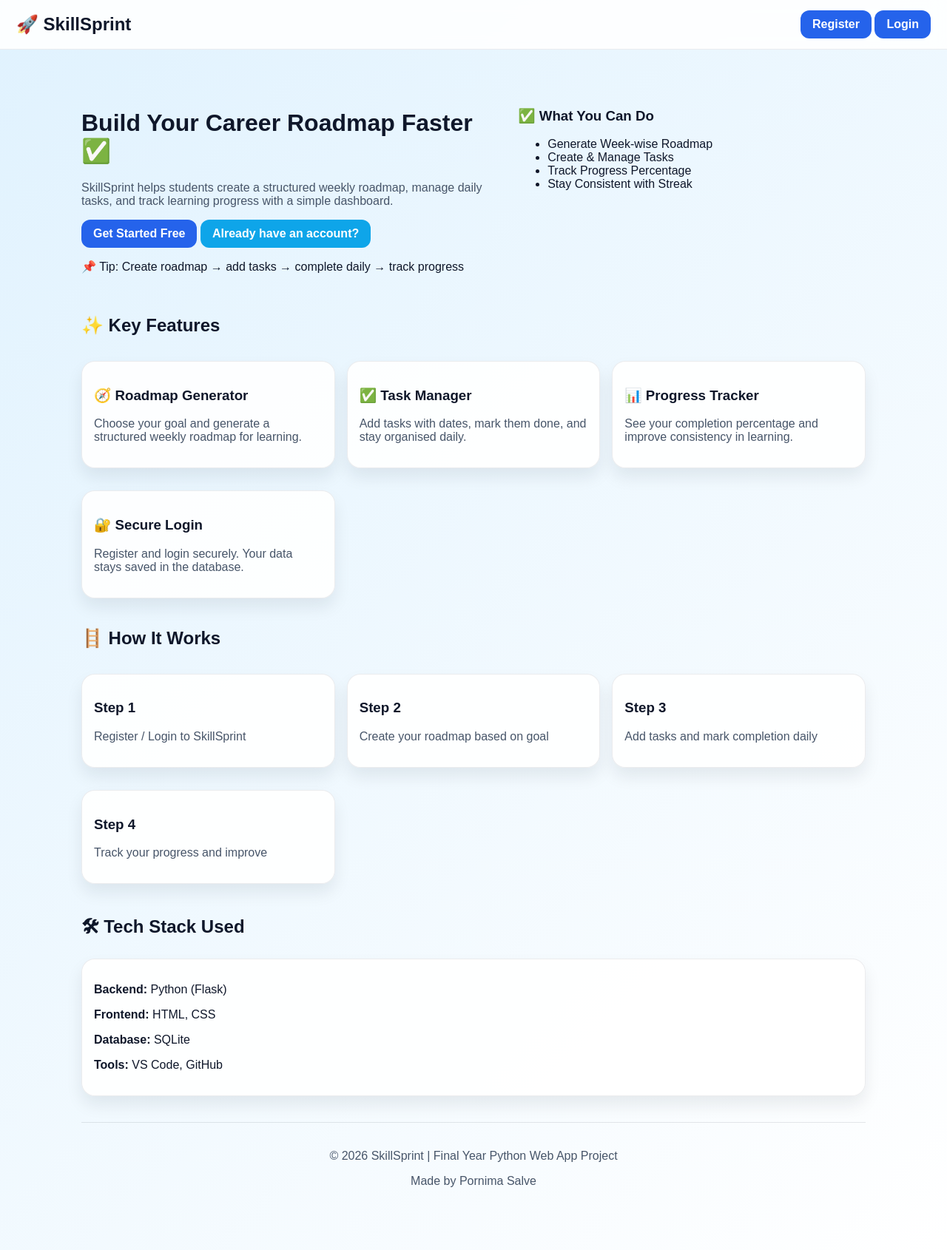
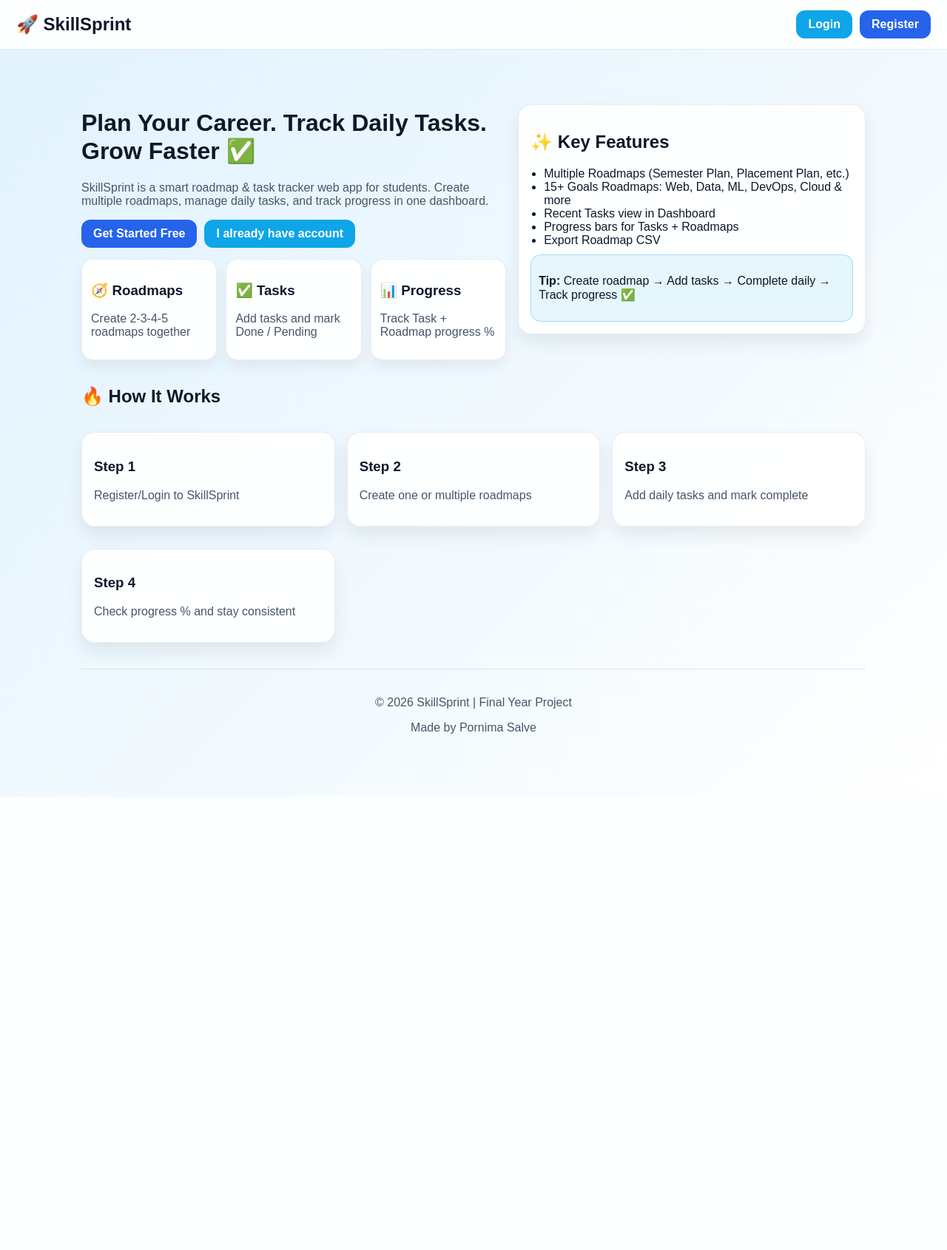
Before and after one commit to pornima1359/SkillSprint-Smart-Career-Roadmap-Task-Tracker-Python-Flask-Web-App-, a Flask app: page / in a window 1280 px wide. Shown: the whole page at 74% size. After the commit the page ends 1077 px from the top, so only its background shows below. Run offline with Flask 3, Linux system fonts and the light colour scheme.

Commit message:
Add files via upload

```diff
--- a/templates/index.html
+++ b/templates/index.html
@@ -4,115 +4,85 @@
   <title>SkillSprint</title>
   <link rel="stylesheet" href="{{ url_for('static', filename='style.css') }}">
 </head>
+<body>
 
-<body>
-  <!-- Top Bar -->
 <div class="topbar">
   <h2>🚀 SkillSprint</h2>
-    <div>
+  <div class="nav">
+    <a class="btn secondary" href="/login">Login</a>
     <a class="btn" href="/register">Register</a>
-      <a class="btn" href="/login">Login</a>
   </div>
 </div>
 
-  <!-- Hero Section -->
 <div class="container">
+
   <div class="hero">
-      <div>
-        <h1>Build Your Career Roadmap Faster ✅</h1>
+    <div class="hero-left">
+      <h1>Plan Your Career. Track Daily Tasks. Grow Faster ✅</h1>
       <p class="muted">
-          SkillSprint helps students create a structured weekly roadmap, manage daily tasks,
-          and track learning progress with a simple dashboard.
+        SkillSprint is a smart roadmap & task tracker web app for students.
+        Create multiple roadmaps, manage daily tasks, and track progress in one dashboard.
       </p>
 
-        <div style="margin-top: 15px;">
+      <div class="hero-actions">
         <a class="btn" href="/register">Get Started Free</a>
-          <a class="btn secondary" href="/login">Already have an account?</a>
+        <a class="btn secondary" href="/login">I already have account</a>
       </div>
 
-        <p class="mini-note">📌 Tip: Create roadmap → add tasks → complete daily → track progress</p>
+      <div class="mini-grid">
+        <div class="mini-card">
+          <h3>🧭 Roadmaps</h3>
+          <p class="muted">Create 2-3-4-5 roadmaps together</p>
         </div>
-
-      <div class="hero-card">
-        <h3>✅ What You Can Do</h3>
-        <ul>
-          <li>Generate Week-wise Roadmap</li>
-          <li>Create & Manage Tasks</li>
-          <li>Track Progress Percentage</li>
-          <li>Stay Consistent with Streak</li>
-        </ul>
+        <div class="mini-card">
+          <h3>✅ Tasks</h3>
+          <p class="muted">Add tasks and mark Done / Pending</p>
+        </div>
+        <div class="mini-card">
+          <h3>📊 Progress</h3>
+          <p class="muted">Track Task + Roadmap progress %</p>
+        </div>
       </div>
     </div>
 
-    <!-- Features Section -->
-    <h2 style="margin-top: 40px;">✨ Key Features</h2>
+    <div class="hero-right card">
+      <h2>✨ Key Features</h2>
+      <ul class="list">
+        <li>Multiple Roadmaps (Semester Plan, Placement Plan, etc.)</li>
+        <li>15+ Goals Roadmaps: Web, Data, ML, DevOps, Cloud & more</li>
+        <li>Recent Tasks view in Dashboard</li>
+        <li>Progress bars for Tasks + Roadmaps</li>
+        <li>Export Roadmap CSV</li>
+      </ul>
 
-    <div class="grid">
-      <div class="card">
-        <h3>🧭 Roadmap Generator</h3>
-        <p class="muted">
-          Choose your goal and generate a structured weekly roadmap for learning.
-        </p>
+      <div class="hero-note">
+        <p><b>Tip:</b> Create roadmap → Add tasks → Complete daily → Track progress ✅</p>
       </div>
-
-      <div class="card">
-        <h3>✅ Task Manager</h3>
-        <p class="muted">
-          Add tasks with dates, mark them done, and stay organised daily.
-        </p>
-      </div>
-
-      <div class="card">
-        <h3>📊 Progress Tracker</h3>
-        <p class="muted">
-          See your completion percentage and improve consistency in learning.
-        </p>
-      </div>
-
-      <div class="card">
-        <h3>🔐 Secure Login</h3>
-        <p class="muted">
-          Register and login securely. Your data stays saved in the database.
-        </p>
     </div>
   </div>
 
-    <!-- How it Works -->
-    <h2 style="margin-top: 40px;">🪜 How It Works</h2>
+  <h2 class="section-title">🔥 How It Works</h2>
   <div class="grid">
     <div class="card">
       <h3>Step 1</h3>
-        <p class="muted">Register / Login to SkillSprint</p>
+      <p class="muted">Register/Login to SkillSprint</p>
     </div>
-
     <div class="card">
       <h3>Step 2</h3>
-        <p class="muted">Create your roadmap based on goal</p>
+      <p class="muted">Create one or multiple roadmaps</p>
     </div>
-
     <div class="card">
       <h3>Step 3</h3>
-        <p class="muted">Add tasks and mark completion daily</p>
+      <p class="muted">Add daily tasks and mark complete</p>
     </div>
-
     <div class="card">
       <h3>Step 4</h3>
-        <p class="muted">Track your progress and improve</p>
+      <p class="muted">Check progress % and stay consistent</p>
     </div>
   </div>
 
-    <!-- Tech Stack Section -->
-    <h2 style="margin-top: 40px;">🛠 Tech Stack Used</h2>
-    <div class="card">
-      <p><b>Backend:</b> Python (Flask)</p>
-      <p><b>Frontend:</b> HTML, CSS</p>
-      <p><b>Database:</b> SQLite</p>
-      <p><b>Tools:</b> VS Code, GitHub</p>
-    </div>
-
-    <!-- Footer -->
   <div class="footer">
-      <p>© 2026 SkillSprint | Final Year Python Web App Project</p>
+    <p>© 2026 SkillSprint | Final Year Project</p>
     <p class="muted">Made by Pornima Salve</p>
   </div>
 </div>
```
Also changed, not shown: templates/dashboard.html (+58 -14 lines), templates/login.html (+23 -7 lines), templates/progress.html (+37 -8 lines), templates/register.html (+26 -8 lines), templates/roadmap_create.html (added, +51 -0 lines), templates/roadmap_view.html (added, +86 -0 lines), templates/tasks.html (+36 -4 lines). Lines whose indentation alone changed are shown as unchanged.
